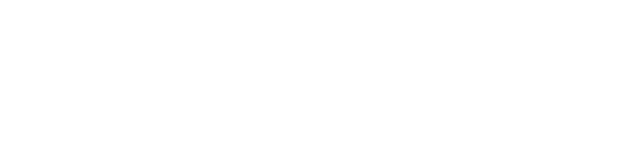
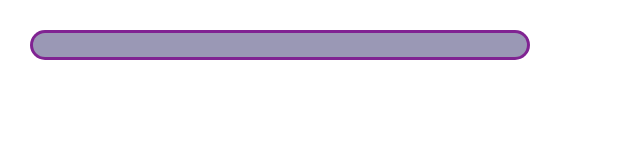
Before and after one commit to grasielarosa/ada-javascript-ejercicios-dom, a plain HTML site: page index.html in a window 1280 px wide. Shown: the whole page, without its empty margins (0-640 px from the left). Drawn offline with Linux system fonts and the light colour scheme.

Commit message:
ejercicio 5

```diff
--- a/index.html
+++ b/index.html
@@ -5,11 +5,16 @@
     <meta http-equiv="X-UA-Compatible" content="IE=edge">
     <meta name="viewport" content="width=device-width, initial-scale=1.0">
     <title>Document</title>
+    <link rel="stylesheet" href="style.css">
 </head>
 <body>
     <h1>
 
     </h1>
+
+    <div class="mainBar">
+        <div class="myBar"></div>
+    </div>
    <img src="" alt="">
 
        <!-- <img src="https://i.pinimg.com/736x/a3/b9/61/a3b9611bf11eb20e3850a5be96764818.jpg" alt="crazy cat lady - the simpsons"> -->
--- a/style.css
+++ b/style.css
@@ -1,4 +1,21 @@
 *{
     font-family: 'Courier New', Courier, monospace;
-    background-color: rgb(red, green, blue);
+    margin: 0%;
+    box-sizing: border-box;
 }
+.mainBar{
+    width: 500px;
+    height: 30px;
+    background-color: #802392;
+    border-radius: 100px;
+    padding: 3px;
+    margin-top: 30px;
+    margin-left: 30px;
+    align-items: center;
+}
+
+.myBar{
+    height: 24px;
+    background-color: #9A98B5;
+    border-radius: 100px;
+}
```
Also changed, not shown: script.js (+28 -0 lines).
